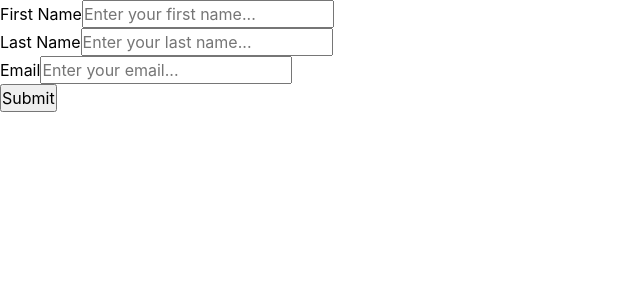
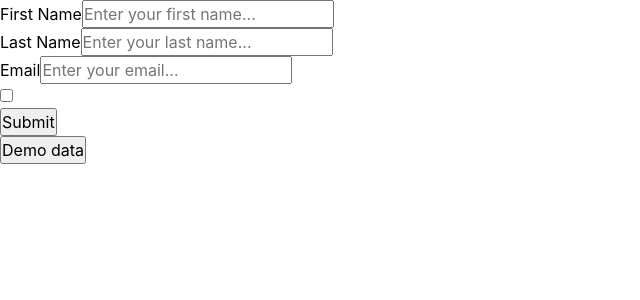
Before and after one commit to ngothiep2412/reactjs-course, a React (Create React App) app in the folder my-app/: page / in a window 1280 px wide. Shown: the top 300 px of the page, without its empty margins (0-640 px from the left). Built offline with nearby package versions, Linux system fonts and the light colour scheme; the HTML template or start-up script is replaced by a standard one.

Commit message:
update watch, reset, setValues and setFocus

```diff
--- a/my-app/src/components/form/SignUpFormHook.js
+++ b/my-app/src/components/form/SignUpFormHook.js
@@ -1,4 +1,4 @@
-import React from "react";
+import React, { useEffect } from "react";
 import { useForm } from "react-hook-form";
 import { yupResolver } from "@hookform/resolvers/yup";
 import * as Yup from "yup";
@@ -19,15 +19,11 @@ const SignUpFormHook = () => {
   const {
     register,
     handleSubmit,
-    formState: {
-      errors,
-      isSubmitting,
-      isValid,
-      isDirty,
-      dirtyFields,
-      isSubmitted,
-      submitCount,
-    },
+    formState: { errors, isSubmitting, isValid },
+    watch,
+    reset,
+    setFocus,
+    setValue,
   } = useForm({
     resolver: yupResolver(schemaValidation),
     mode: "onChange",
@@ -37,9 +33,17 @@ const SignUpFormHook = () => {
   // console.log(dirtyFields);
   // console.log(submitCount);
   // errors = formState.erros
+  const watchShowAge = watch("showAge", false);
   const onSubmit = async (values) => {
-    if (submitCount === 1) {
-      console.log("Not Submit");
+    if (isValid) {
+      console.log("Send data to backend");
+      // after successfully submitted
+      // then reset form
+      reset({
+        firstName: "",
+        lastName: "",
+        email: "",
+      });
     }
     // const reponse = await axios.get(
     //   "https://hn.algolia.com/api/v1/search?query=react"
@@ -51,6 +55,14 @@ const SignUpFormHook = () => {
     //     console.log(values);
     //   }, 5000);
     // });
+  };
+  useEffect(() => {
+    setFocus("firstName");
+  }, [setFocus]);
+  const handleSetDemoData = () => {
+    setValue("firstName", "Thiệp");
+    setValue("lastName", "Ngô");
+    setValue("email", "ngothiep@gmail.com");
   };
   return (
     <form
@@ -106,6 +118,12 @@ const SignUpFormHook = () => {
           <div className="text-red-500 text-sm">{errors.email?.message}</div>
         )}
       </div>
+      <div className="flex flex-col gap-2 mb-5">
+        <input type="checkbox" {...register("showAge")} />
+        {watchShowAge && (
+          <input type="number" placeholder="Please enter your age" />
+        )}
+      </div>
       <div>
         <button
           type="submit"
@@ -118,6 +136,11 @@ const SignUpFormHook = () => {
           )}
         </button>
       </div>
+      <div>
+        <button className="p-3 bg-green-400" onClick={handleSetDemoData}>
+          Demo data
+        </button>
+      </div>
     </form>
   );
 };
```
